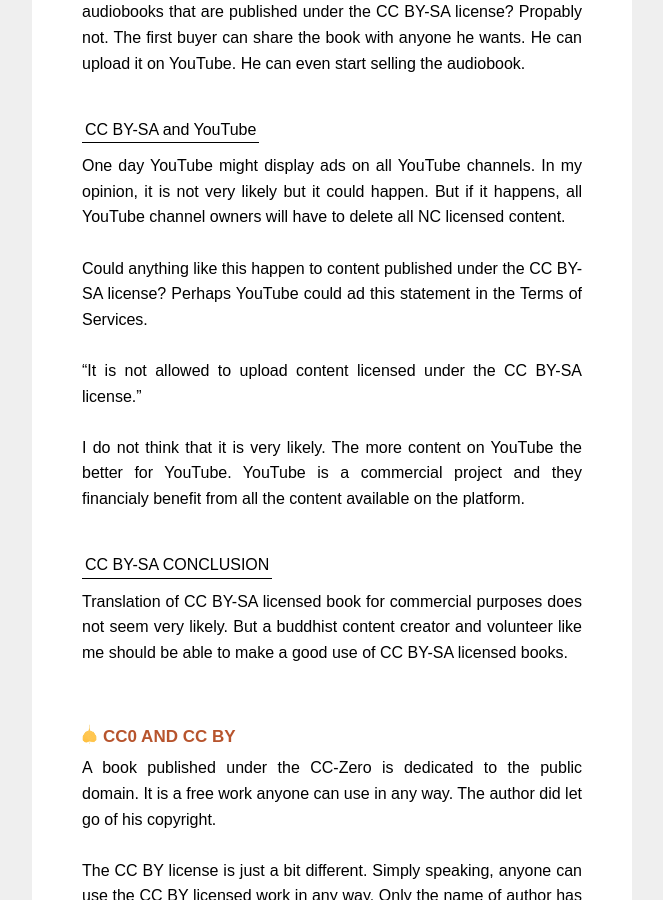
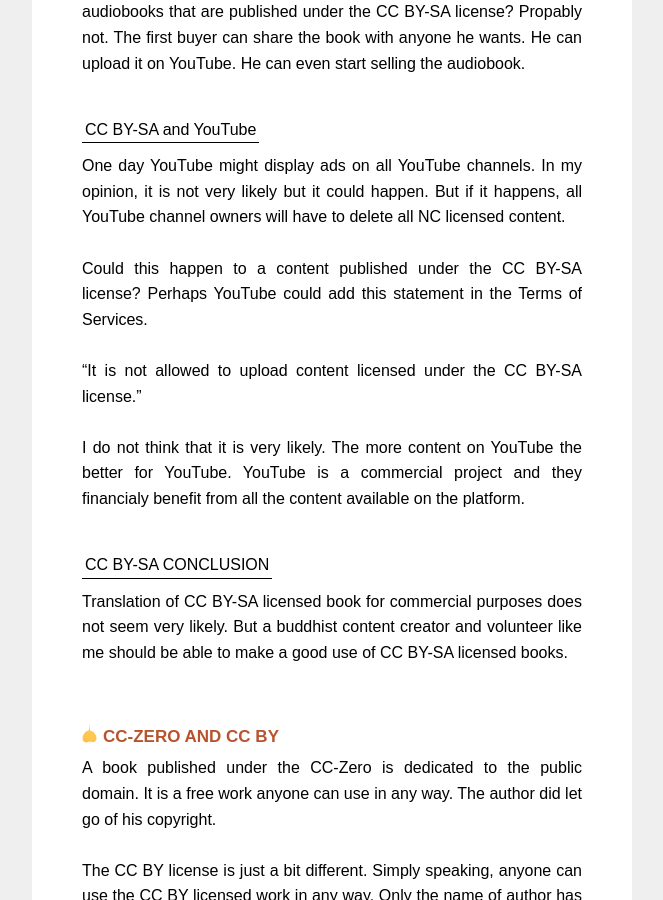
Before and after one commit to Borek78/how-to-create-pandita, a Jekyll site: the page built from how-to-make-an-audiobook.md, in a window 1280 px wide and 900 px high, scrolled down 7815 px. Shown: the whole window, without its empty margins (308-971 px from the left). Built offline with Jekyll 4.4.1, drawn with Linux system fonts in a browser that asks for light colours.

Commit message:
zmena nazvu souboru

```diff
--- a/_includes/audiobook/5-how-to-make-an-audiobook.md
+++ b/_includes/audiobook/5-sa-condition-how-to-make-an-audiobook.md
@@ -28,7 +28,7 @@
 <div class="underline">CC BY-SA and YouTube</div>
 One day YouTube might display ads on all YouTube channels. In my opinion, it is not very likely but it could happen. But if it happens, all YouTube channel owners will have to delete all NC licensed content. <br><br>
 
-Could anything like this happen to content published under the CC BY-SA license? Perhaps YouTube could ad this statement in the Terms of Services.<br><br>
+Could this happen to a content published under the CC BY-SA license? Perhaps YouTube could add this statement in the Terms of Services.<br><br>
 
 “It is not allowed to upload content licensed under the CC BY-SA license.”<br><br>
 
--- a/_includes/audiobook/6-how-to-make-an-audiobook.md
+++ b/_includes/audiobook/6-cc-zero-and-cc-by-how-to-make-an-audiobook.md
@@ -1,4 +1,4 @@
-### CC0 AND CC BY
+### CC-Zero AND CC BY
 
 A book published under the CC-Zero is dedicated to the public domain. It is a free work anyone can use in any way. The author did let go of his copyright. <br><br>
 
--- a/how-to-make-an-audiobook.md
+++ b/how-to-make-an-audiobook.md
@@ -6,11 +6,11 @@
 ---
 
 {% include_relative  _includes/audiobook/1-how-to-make-an-audiobook.md %}
-{% include_relative  _includes/audiobook/2-how-to-make-an-audiobook.md %}
-{% include_relative  _includes/audiobook/3-how-to-make-an-audiobook.md %}
-{% include_relative  _includes/audiobook/4-how-to-make-an-audiobook.md %}
-{% include_relative  _includes/audiobook/5-how-to-make-an-audiobook.md %}
-{% include_relative  _includes/audiobook/6-how-to-make-an-audiobook.md %}
-{% include_relative  _includes/audiobook/7-how-to-make-an-audiobook.md %}
+{% include_relative  _includes/audiobook/2-cc-licenses-how-to-make-an-audiobook.md %}
+{% include_relative  _includes/audiobook/3-nd-condition-how-to-make-an-audiobook.md %}
+{% include_relative  _includes/audiobook/4-nc-condition-how-to-make-an-audiobook.md %}
+{% include_relative  _includes/audiobook/5-sa-condition-how-to-make-an-audiobook.md %}
+{% include_relative  _includes/audiobook/6-cc-zero-and-cc-by-how-to-make-an-audiobook.md %}
+{% include_relative  _includes/audiobook/7-using-the-cc-licenses-how-to-make-an-audiobook.md %}
 
 <script src="./js/script-audiobooks.js"></script>
```
Also changed, not shown: _includes/audiobook/2-cc-licenses-how-to-make-an-audiobook.md (renamed from _includes/audiobook/2-how-to-make-an-audiobook.md), _includes/audiobook/3-nd-condition-how-to-make-an-audiobook.md (renamed from _includes/audiobook/3-how-to-make-an-audiobook.md), _includes/audiobook/4-nc-condition-how-to-make-an-audiobook.md (renamed from _includes/audiobook/4-how-to-make-an-audiobook.md), _includes/audiobook/7-using-the-cc-licenses-how-to-make-an-audiobook.md (renamed from _includes/audiobook/7-how-to-make-an-audiobook.md).
